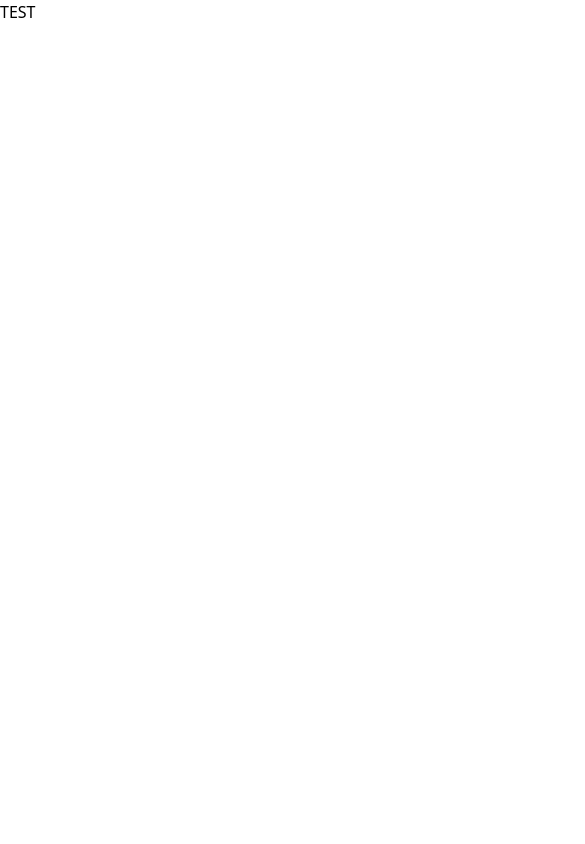
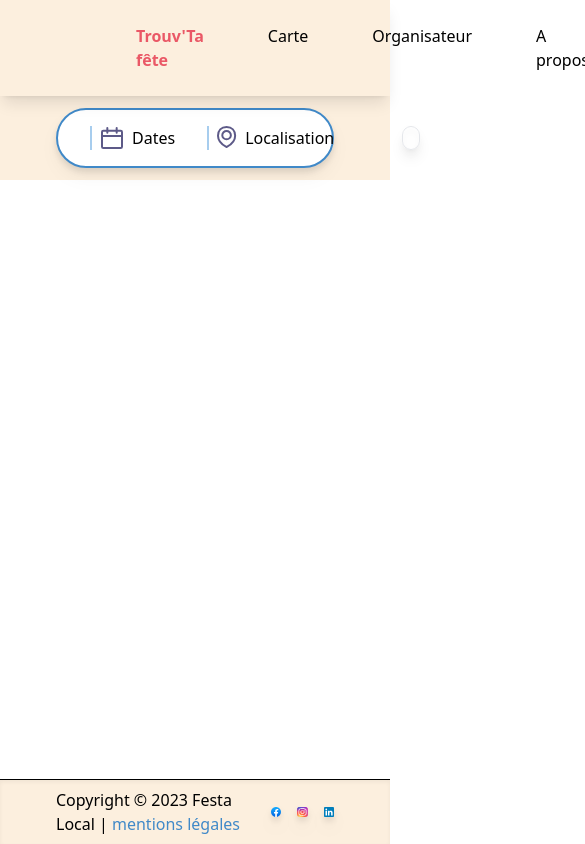
Before and after one commit to festalocal/Website, a React (Vite) app: page /fetes in a window 390 px wide. Shown: the top 844 px of the page, 585 px wide, since content can reach past the window. Built offline with nearby package versions, Linux system fonts and the light colour scheme.

Commit message:
Ajout barre de recherche NON RESPONSIVE

```diff
--- /dev/null
+++ b/src/components/FestivalSearchBar.tsx
@@ -0,0 +1,29 @@
+function FestivalSearchBar() {
+  return (
+    <>
+      <div className="w-full left-0 px-14 py-3 z-10 bg-festa-beige">
+        <div className="bg-white rounded-full border-2 border-festa-blue drop-shadow-lg py-4 px-4 flex flex-row justify-between gap-4">
+          <input
+            className="w-full"
+            type="string"
+            name="festival-search"
+            placeholder="Cherchez votre prochaine fête..."
+          />
+          <button className="min-w-min px-2 flex gap-2 mr-8 border-festa-light-blue border-l-2">
+            <img src="/calendar.svg" />
+            <p className="my-auto">Dates</p>
+          </button>
+          <button className="min-w-min px-2 flex gap-2 mr-16 border-festa-light-blue border-l-2">
+            <img src="/mark.svg" />
+            <p className="my-auto">Localisation</p>
+          </button>
+          <button className="rounded-full border border-1 p-2 shadow-inner shadow-lg">
+            <img className="h-full" src="/search_icon.svg" />
+          </button>
+        </div>
+      </div>
+    </>
+  );
+}
+
+export default FestivalSearchBar;
--- a/src/pages/FestivalsCatalogue.tsx
+++ b/src/pages/FestivalsCatalogue.tsx
@@ -1,3 +1,8 @@
+// React page components imports
+import Navbar from "../components/Navbar";
+import Footer from "../components/Footer";
+import FestivalSearchBar from "../components/FestivalSearchBar";
+
 /**
  * Page Trouve ta fête
  * @returns
@@ -5,7 +10,16 @@
 function FestivalsCatalogue() {
   return (
     <>
-      <div>TEST</div>
+      <div className="w-full flex flex-col">
+        <Navbar />
+        <FestivalSearchBar />
+      </div>
+
+      <Footer
+        fb_link="https://www.facebook.com/profile.php?id=100087768589954"
+        insta_link="https://www.instagram.com/festa.local/"
+        lkd_link="https://www.linkedin.com/company/festa-local/"
+      ></Footer>
     </>
   );
 }
```
Also changed, not shown: public/calendar.svg (added), public/mark.svg (added).
